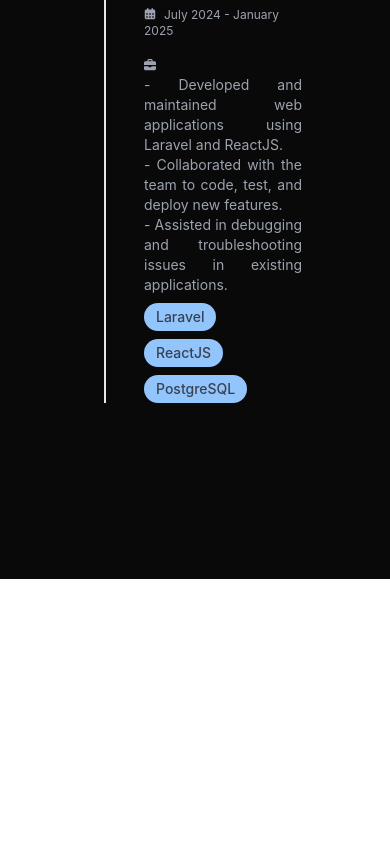
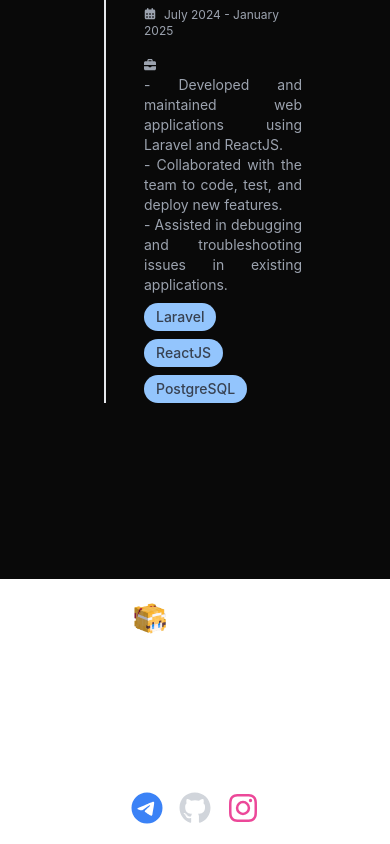
Before and after one commit to Irana06/portofolio, a React (Vite) app: page / in a window 390 px wide. Shown: the part 7282-8126 px from the top of the page. Before the commit the page ends 7861 px from the top, so only its background shows below. Built offline with nearby package versions, Linux system fonts and the light colour scheme.

Commit message:
feat: footer section

```diff
--- a/src/App.tsx
+++ b/src/App.tsx
@@ -2,6 +2,7 @@
 import Navbar from './pages/Navbar'
 import Hero from './pages/Hero'
 import AboutMe from './pages/AboutMe'
+import Footer from './pages/Footer'
 
 function App() {
 
@@ -20,9 +21,9 @@
 
       </main>
 
-      {/* <p classNameName="read-the-docs">
-        This site is a fan-made portfolio inspired by Minecraft. Minecraft is a trademark of Mojang Synergies AB.
-      </p> */}
+      {/* Footer */}
+      <Footer />
+
     </>
   )
 }
--- /dev/null
+++ b/src/pages/Footer.tsx
@@ -0,0 +1,75 @@
+import { FontAwesomeIcon } from "@fortawesome/react-fontawesome";
+import Avatar from "../assets/avatarHead.png";
+import { faGithub, faInstagram, faTelegram } from "@fortawesome/free-brands-svg-icons";
+
+export default function Footer() {
+  const footerNavs = [
+    {
+      href: "https://t.me/Yusufnovaa",
+      name: "Telegram",
+      icon: faTelegram,
+      color: "text-blue-500",
+    },
+    {
+      href: "https://github.com/Yusufnova06",
+      name: "Github",
+      icon: faGithub,
+      color: "text-gray-300",
+    },
+    {
+      href: "https://www.instagram.com/yusuf.novandra/",
+      name: "Instagram",
+      icon: faInstagram,
+      color: "text-pink-500",
+    },
+  ];
+
+  return (
+    <footer className="text-white px-4 py-5 max-w-screen-xl mx-auto md:px-8">
+      <div className="max-w-lg sm:mx-auto sm:text-center">
+        <div className="flex items-center justify-center">
+          <img className="h-10 w-auto" src={Avatar} alt="" />
+          <p className="font-minecraft2 inline-block rounded-lg px-2 py-1 text-sm font-medium text-white pointer-events-none">
+            Yusufnova
+          </p>
+        </div>
+
+        <p className="leading-relaxed mt-2 text-[15px] text-center">
+          This site is a fan-made portfolio inspired by Minecraft. Minecraft is
+          a trademark of Mojang Synergies AB.
+        </p>
+      </div>
+
+      <div className="mt-8 items-center justify-between sm:flex">
+        <div className="mt-4 sm:mt-0 text-xs text-center">
+          &copy; 2025 Yusufnova. All rights reserved.
+        </div>
+        <div className="mt-6 sm:mt-0">
+          <ul className="flex items-center justify-center space-x-4">
+            {footerNavs.map((item, idx) => (
+              <a
+                key={idx}
+                href={item.href}
+                target="_blank"
+                rel="noopener noreferrer"
+                className="relative group flex flex-col items-center"
+              >
+                <FontAwesomeIcon
+                  icon={item.icon}
+                  className={`svg-icon w-8 h-8 mx-auto ${item.color}`}
+                />
+
+                {/* Tooltip */}
+                <span
+                  className="absolute -top-10 opacity-0 group-hover:opacity-100 transform scale-95 group-hover:scale-100 transition-all duration-200 delay-75 bg-slate-500 items-center rounded-full px-3 py-1 text-sm font-medium text-white whitespace-nowrap shadow-lg"
+                >
+                  {item.name}
+                </span>
+              </a>
+            ))}
+          </ul>
+        </div>
+      </div>
+    </footer>
+  );
+}
```
